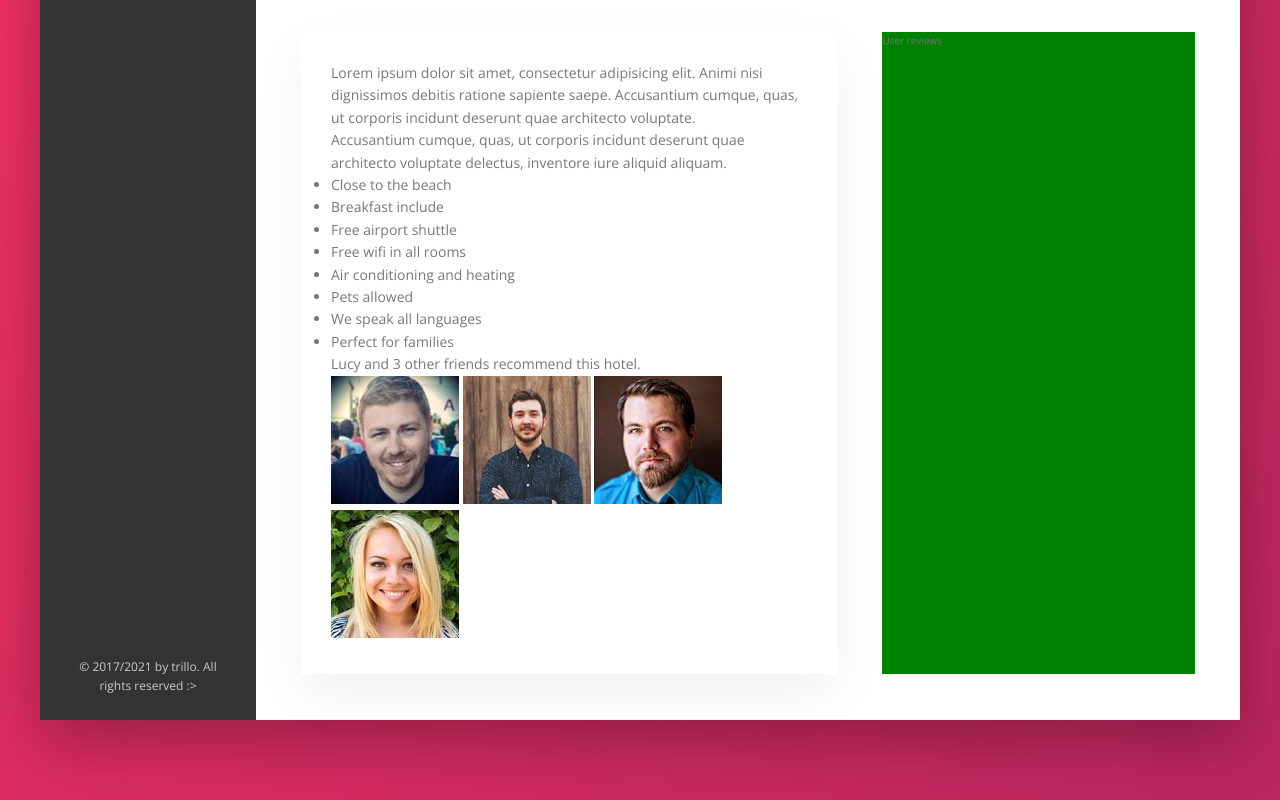
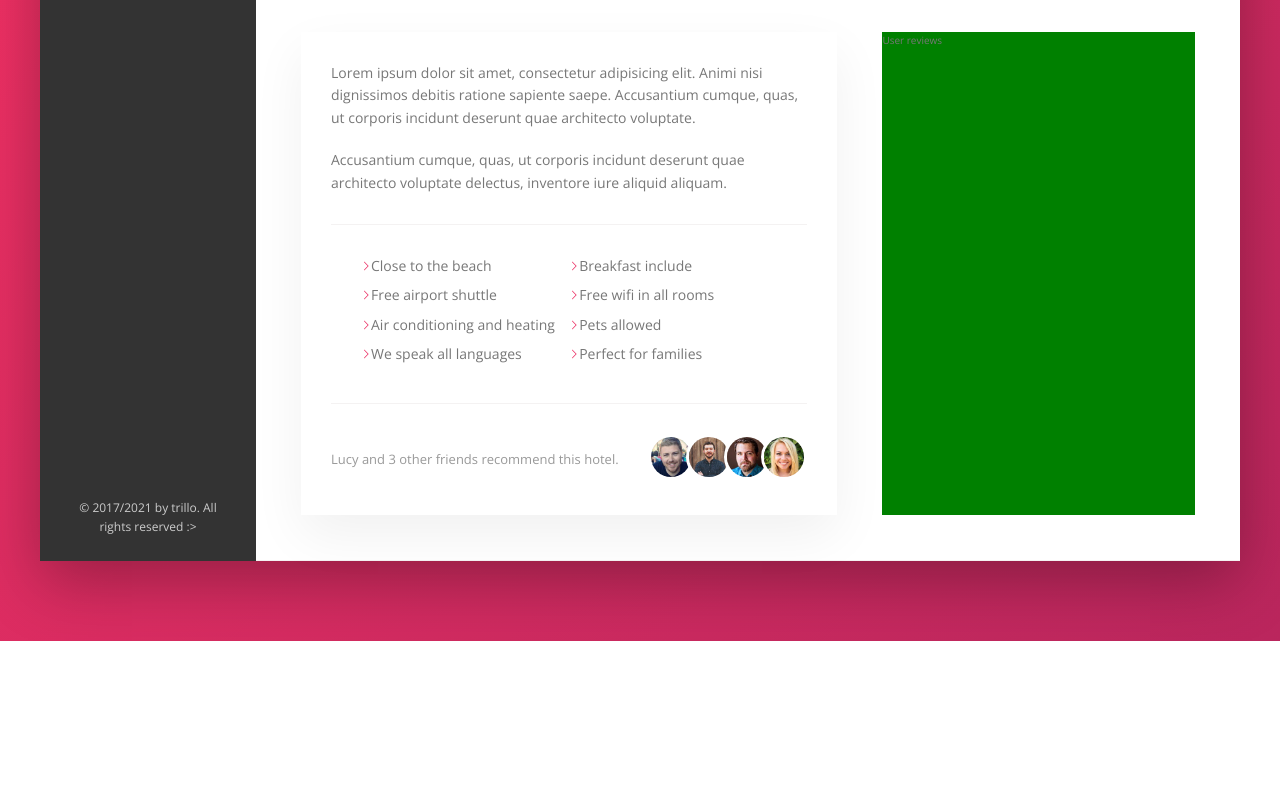
Before and after one commit to Pat-On/trillo-advanced-css-sass-course-udemy, a website: page index.html in a window 1280 px wide. Shown: the part 619-1419 px from the top of the page. After the commit the page ends 1260 px from the top, so only its background shows below. Drawn offline with nearby package versions, Linux system fonts and the light colour scheme.

Commit message:
end of description section

```diff
--- a/index.html
+++ b/index.html
@@ -188,22 +188,22 @@
                   <img
                     src="img/user-3.jpg"
                     alt="Friend 1"
-                    class="recommend_photo"
+                    class="recommend__photo"
                   />
                   <img
                     src="img/user-4.jpg"
                     alt="Friend 2"
-                    class="recommend_photo"
+                    class="recommend__photo"
                   />
                   <img
                     src="img/user-5.jpg"
                     alt="Friend 3"
-                    class="recommend_photo"
+                    class="recommend__photo"
                   />
                   <img
                     src="img/user-6.jpg"
                     alt="Friend 4"
-                    class="recommend_photo"
+                    class="recommend__photo"
                   />
                 </div>
               </div>
--- a/sass/_components.scss
+++ b/sass/_components.scss
@@ -320,3 +320,83 @@
     box-shadow: none;
   }
 }
+
+///////////////////////////////////////////////////
+// PARAGRAPH
+.paragraph:not(:last-of-type) {
+  margin-bottom: 2rem;
+}
+
+//////////////////////////////////////////////////
+// LIST
+
+.list {
+  margin: 3rem 0;
+  list-style: none;
+  padding: 3rem;
+  border-top: var(--line);
+
+  border-bottom: var(--line);
+
+  display: flex;
+  flex-wrap: wrap;
+
+  &__item {
+    // setting up items side by side in two rows
+    flex: 0 0 50%;
+
+    margin-bottom: 0.7rem;
+  }
+  //pseudo element which is going to contain the svg icon
+  &__item::before {
+    content: "";
+    display: inline-block;
+    height: 1rem;
+    width: 1rem;
+
+    // Older browser - in this solution we can not change color (?)
+    // background-image: url(../img/chevron-thin-right.svg);
+    // background-size: cover;
+
+    //Newer browser - masks - best approach
+    // mask define are where we can see through the object
+    background-color: var(--color-primary);
+    -webkit-mask-image: url(../img/chevron-thin-right.svg);
+    -webkit-mask-size: cover;
+
+    // from my browser only firefox support it lol
+    // mask-image: url(../img/chevron-thin-right.svg);
+    // mask-size: cover;
+  }
+}
+
+////////////////////////////////////////////////////
+// RECOMMEND
+
+.recommend {
+  font-size: 1.3rem;
+  color: var(--color-grey-dark-3);
+
+  display: flex;
+  align-items: center;
+
+  &__count {
+    margin-right: auto;
+  }
+
+  &__friends {
+  }
+
+  &__photo {
+    // resetting default values to box-sizing
+    box-sizing: content-box;
+
+    width: 4rem;
+    height: 4rem;
+    border-radius: 50%;
+    border: 3px solid #fff;
+    &:not(:last-child) {
+      margin-right: -1.15rem;
+    }
+  }
+}
```
Also changed, not shown: css/style.css.
